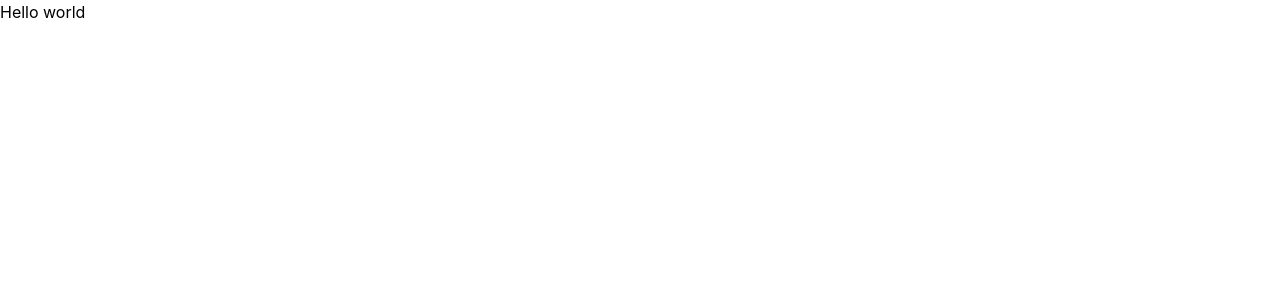
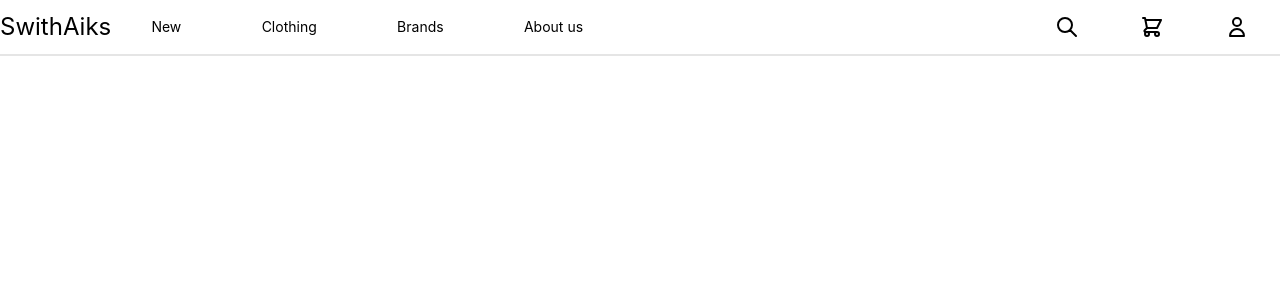
Before and after one commit to JaySwithin/project-genesis, a React (Create React App) app: page / in a window 1280 px wide. Shown: the top 300 px of the page. Built offline with nearby package versions, Linux system fonts and the light colour scheme.

Commit message:
Aiks created an incomplete navigation bar which will be completed when the main page is created with the background

```diff
--- a/src/App.js
+++ b/src/App.js
@@ -1,10 +1,7 @@
+import Navigation from "./Components/Navigation";
 
 function App() {
-  return (
-    <div>
-     <h1>Hello world</h1>
-    </div>
-  );
+  return <Navigation></Navigation>;
 }
 
 export default App;
--- /dev/null
+++ b/src/Components/Navigation.js
@@ -0,0 +1,89 @@
+const Navigation = () => {
+  return (
+    <header>
+      <nav className=" container flex flex-wrap justify-between items-center max-w-full border-b-2 border-b-neutral-200  h-14">
+        <div className="flex flex-wrap ">
+          {/* logo */}
+          <h3 className="text-2xl">SwithAiks</h3>
+        </div>
+
+        <ul className="flex flex-wrap justify-around basis-2/5 text-sm">
+          <li>
+            <a>New</a>
+          </li>
+          <li>
+            <a>Clothing</a>
+          </li>
+          <li>
+            <a>Brands</a>
+          </li>
+          <li>
+            <a>About us</a>
+          </li>
+        </ul>
+
+        <ul className="flex flex-wrap justify-around basis-1/5  ml-auto ">
+          <li>
+            <a>
+              <svg
+                xmlns="http://www.w3.org/2000/svg"
+                className="h-6 w-6"
+                fill="none"
+                viewBox="0 0 24 24"
+                stroke="currentColor"
+                strokeWidth={2}
+              >
+                <path
+                  strokeLinecap="round"
+                  strokeLinejoin="round"
+                  d="M21 21l-6-6m2-5a7 7 0 11-14 0 7 7 0 0114 0z"
+                />
+              </svg>
+            </a>
+            {/* Search Icon */}
+          </li>
+          <li>
+            <a>
+              <svg
+                xmlns="http://www.w3.org/2000/svg"
+                className="h-6 w-6"
+                fill="none"
+                viewBox="0 0 24 24"
+                stroke="currentColor"
+                strokeWidth={2}
+              >
+                <path
+                  strokeLinecap="round"
+                  strokeLinejoin="round"
+                  d="M3 3h2l.4 2M7 13h10l4-8H5.4M7 13L5.4 5M7 13l-2.293 2.293c-.63.63-.184 1.707.707 1.707H17m0 0a2 2 0 100 4 2 2 0 000-4zm-8 2a2 2 0 11-4 0 2 2 0 014 0z"
+                />
+              </svg>
+            </a>
+            {/* Cart Icon */}
+          </li>
+          <li>
+            <a>
+              <svg
+                xmlns="http://www.w3.org/2000/svg"
+                className="h-6 w-6"
+                fill="none"
+                viewBox="0 0 24 24"
+                stroke="currentColor"
+                strokeWidth={2}
+              >
+                <path
+                  strokeLinecap="round"
+                  strokeLinejoin="round"
+                  d="M16 7a4 4 0 11-8 0 4 4 0 018 0zM12 14a7 7 0 00-7 7h14a7 7 0 00-7-7z"
+                />
+              </svg>
+            </a>{" "}
+            {/* User Icon */}
+          </li>
+        </ul>
+      </nav>
+    </header>
+  );
+};
+
+export default Navigation;
```
Also changed, not shown: 1 other file (tests, documents, lock files or other folders).
